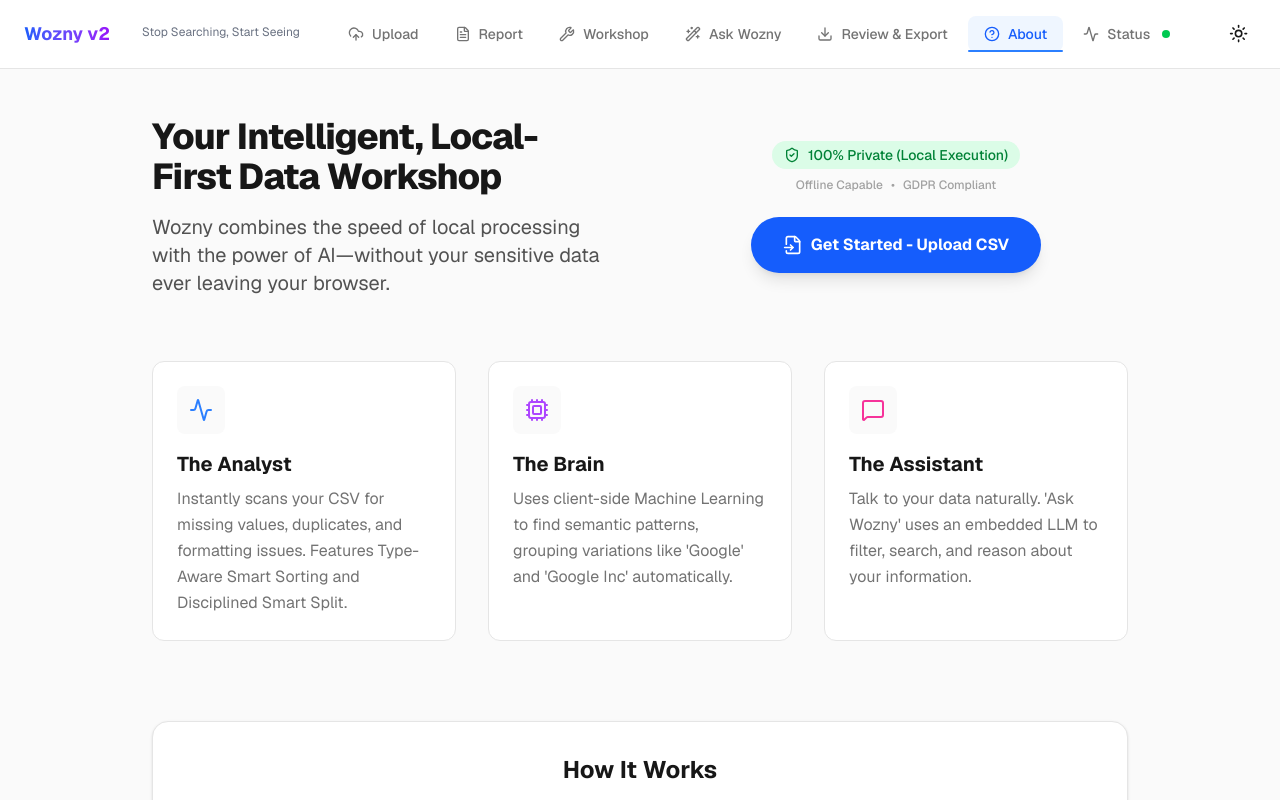
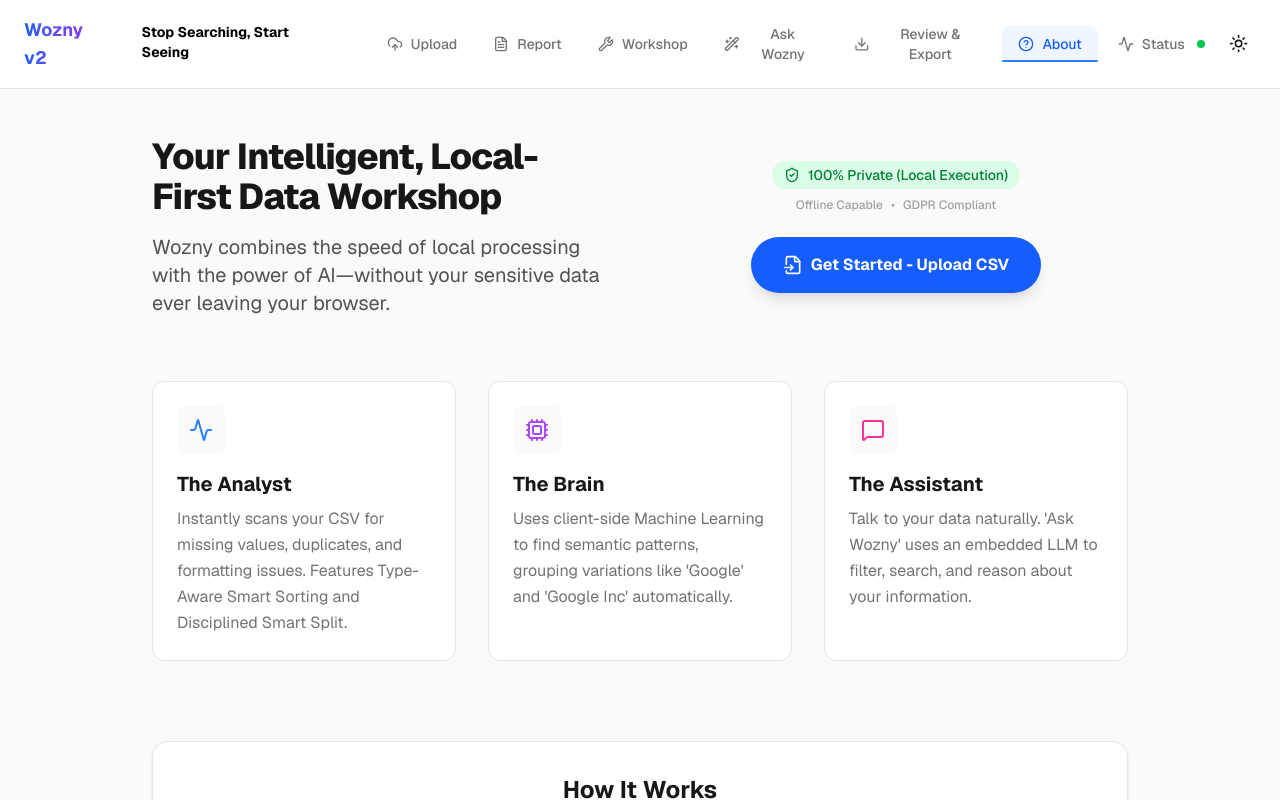
Before and after one commit to AI-Prismscope/wozny_v2, a Next.js app: page / in a window 1280 px wide. Built offline with nearby package versions, Linux system fonts and the light colour scheme.

Commit message:
Updated tagline in app header

```diff
--- a/src/components/layout/Shell.tsx
+++ b/src/components/layout/Shell.tsx
@@ -29,7 +29,7 @@
           <h1 className="text-lg font-bold bg-gradient-to-r from-blue-600 to-purple-600 dark:from-blue-400 dark:to-purple-400 bg-clip-text text-transparent">
             Wozny v2
           </h1>
-          <p className="text-xs text-gray-500 dark:text-gray-400 -mt-1">
+          <p className="text-sm font-bold text-black dark:text-white -mt-1">
               Stop Searching, Start Seeing
           </p>
           <Navbar />
```
